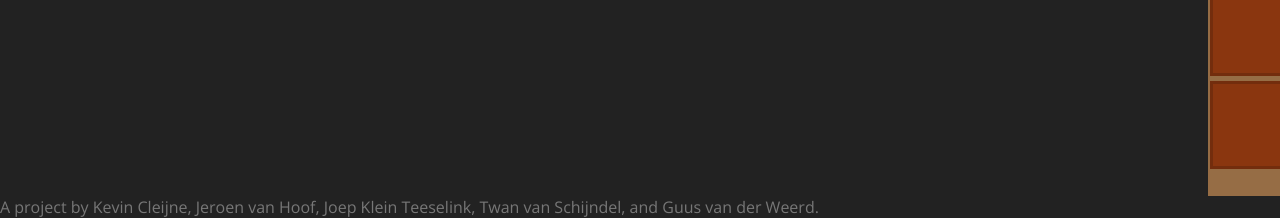
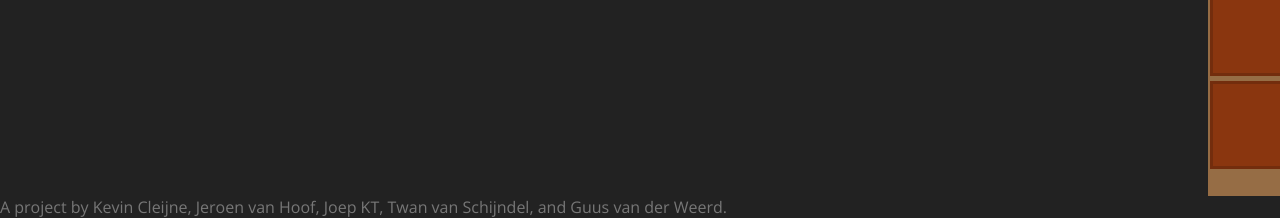
Before and after one commit to Yatoom/Cycle, a PHP site: page /game.php in a window 1280 px wide. Shown: the part 599-817 px from the top of the page. Run offline with PHP 8.4, Linux system fonts and the light colour scheme; data that the repository does not hold is empty; some libraries are stand-ins or nearby versions.

Commit message:
Update game.php

```diff
--- a/game.php
+++ b/game.php
@@ -59,7 +59,7 @@
 </div>
 
 <div class="footer">
-  A project by Kevin Cleijne, Jeroen van Hoof, Joep Klein Teeselink, Twan van Schijndel, and Guus van der Weerd.
+  A project by Kevin Cleijne, Jeroen van Hoof, Joep KT, Twan van Schijndel, and Guus van der Weerd.
 </div>
 
 
```
